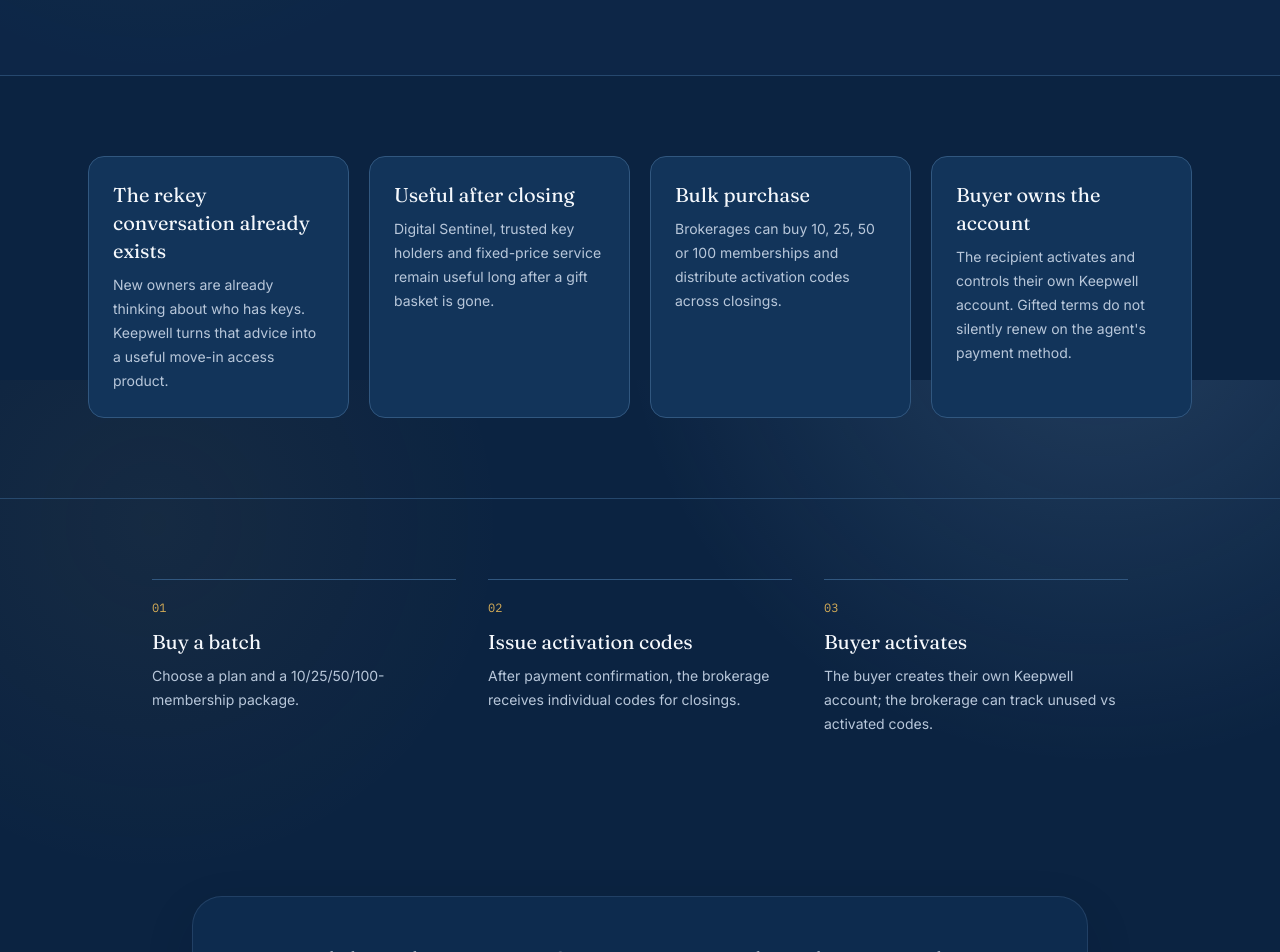
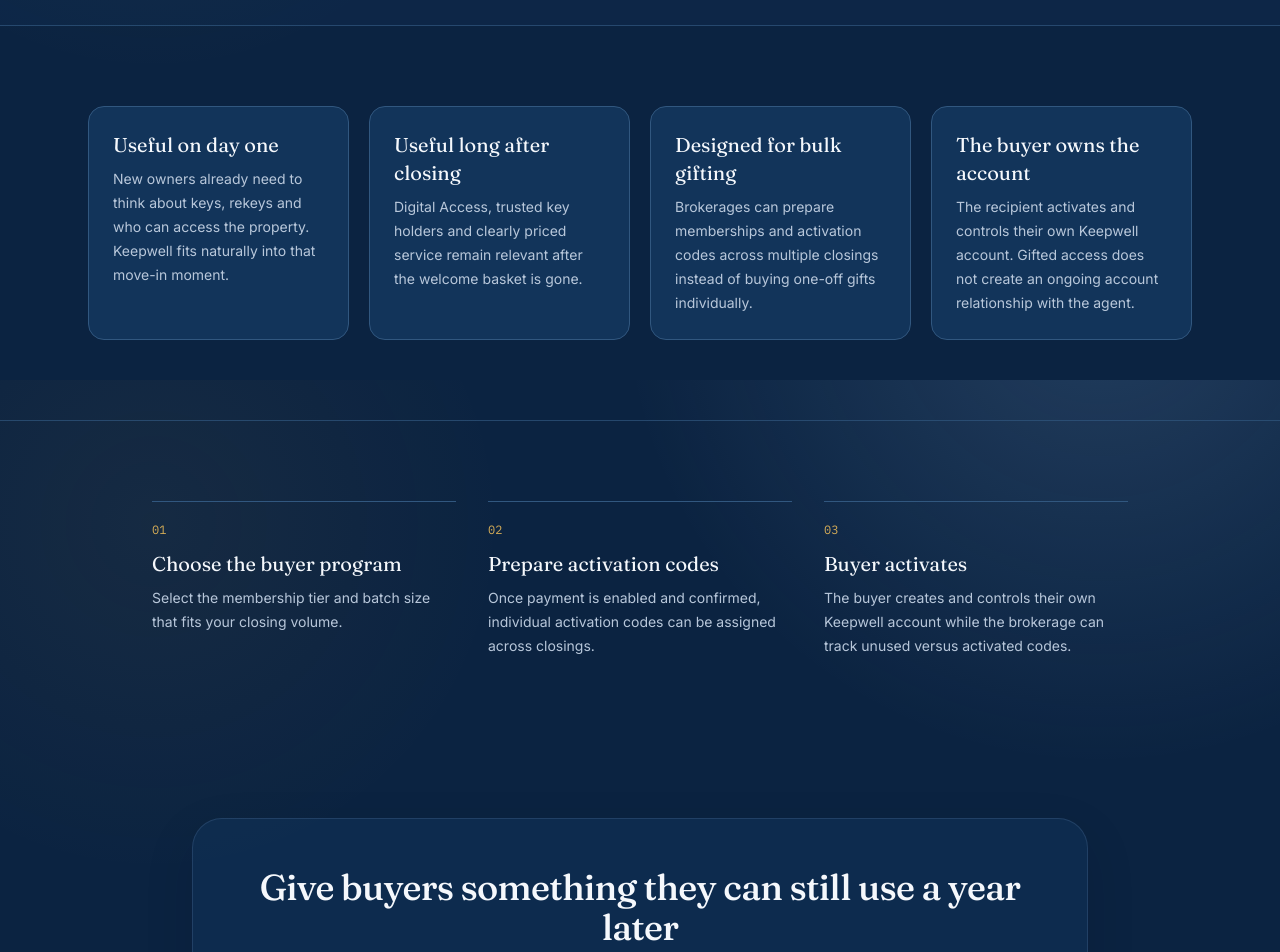
Before and after one commit to unikmo/Keepwell, a Next.js app: page /for-real-estate-agents in a window 1280 px wide. Shown: the part 420-1372 px from the top of the page. Built offline with nearby package versions, Linux system fonts and the light colour scheme; no server answers.

Commit message:
Rewrite real estate page around closing-gift value

```diff
--- a/src/app/for-real-estate-agents/page.tsx
+++ b/src/app/for-real-estate-agents/page.tsx
@@ -4,14 +4,71 @@ import { Footer } from "@/components/Footer";
 import { PageHero } from "@/components/PageHero";
 import { CTABand } from "@/components/CTABand";
 
-export const metadata: Metadata = { title: "Keepwell for real estate professionals", description: "Give buyers a useful move-in access setup through bulk Keepwell memberships and activation codes.", alternates: { canonical: "/for-real-estate-agents" } };
-const REASONS=[
-  {title:"The rekey conversation already exists",body:"New owners are already thinking about who has keys. Keepwell turns that advice into a useful move-in access product."},
-  {title:"Useful after closing",body:"Digital Sentinel, trusted key holders and fixed-price service remain useful long after a gift basket is gone."},
-  {title:"Bulk purchase",body:"Brokerages can buy 10, 25, 50 or 100 memberships and distribute activation codes across closings."},
-  {title:"Buyer owns the account",body:"The recipient activates and controls their own Keepwell account. Gifted terms do not silently renew on the agent's payment method."},
+export const metadata: Metadata = {
+  title: "Closing Gifts for Homebuyers | Keepwell for Real Estate Professionals",
+  description: "Give homebuyers a practical closing gift with Digital Access, trusted key-holder setup and clearly priced property-access services through Keepwell.",
+  alternates: { canonical: "/for-real-estate-agents" },
+};
+
+const REASONS = [
+  { title: "Useful on day one", body: "New owners already need to think about keys, rekeys and who can access the property. Keepwell fits naturally into that move-in moment." },
+  { title: "Useful long after closing", body: "Digital Access, trusted key holders and clearly priced service remain relevant after the welcome basket is gone." },
+  { title: "Designed for bulk gifting", body: "Brokerages can prepare memberships and activation codes across multiple closings instead of buying one-off gifts individually." },
+  { title: "The buyer owns the account", body: "The recipient activates and controls their own Keepwell account. Gifted access does not create an ongoing account relationship with the agent." },
 ];
-export default function RealEstateAgentsPage(){return <div className="flex min-h-screen flex-col"><Nav/><main className="flex-1"><PageHero eyebrow="For real estate professionals" title="Turn 'you should rekey after closing' into a useful move-in product" body="Gift Keepwell in bulk: Digital Sentinel, trusted access, fixed-price provider service and a property-access record the buyer keeps using."/>
-<section className="border-b border-line/70 py-20"><div className="mx-auto max-w-6xl px-6"><div className="grid gap-5 sm:grid-cols-2 lg:grid-cols-4">{REASONS.map(i=><div key={i.title} className="rounded-2xl border border-line bg-surface p-6"><h2 className="font-display text-xl text-parchment">{i.title}</h2><p className="mt-2 text-sm leading-6 text-parchment-dim">{i.body}</p></div>)}</div></div></section>
-<section className="py-20"><div className="mx-auto max-w-5xl px-6"><div className="grid gap-8 md:grid-cols-3">{[{n:"01",title:"Buy a batch",body:"Choose a plan and a 10/25/50/100-membership package."},{n:"02",title:"Issue activation codes",body:"After payment confirmation, the brokerage receives individual codes for closings."},{n:"03",title:"Buyer activates",body:"The buyer creates their own Keepwell account; the brokerage can track unused vs activated codes."}].map(s=><div key={s.n} className="border-t border-line pt-5"><div className="font-mono text-xs text-brass">{s.n}</div><h2 className="mt-3 font-display text-xl text-parchment">{s.title}</h2><p className="mt-2 text-sm leading-6 text-parchment-dim">{s.body}</p></div>)}</div></div></section>
-<CTABand title="Build a closing-gift program that buyers keep using" body="Create a brokerage workspace, choose a bulk package and manage activation codes." ctaLabel="Open brokerage workspace" ctaHref="/brokerage" secondaryLabel="See membership" secondaryHref="/pricing"/></main><Footer/></div>}
+
+export default function RealEstateAgentsPage() {
+  return (
+    <div className="flex min-h-screen flex-col">
+      <Nav />
+      <main className="flex-1">
+        <PageHero
+          eyebrow="For real estate professionals"
+          title="A closing gift that solves a real homeowner problem."
+          body="Give buyers a practical property-access setup: Digital Access for codes and spare-key details, trusted contacts, and clearly priced service when they need on-site help."
+        />
+
+        <section className="border-b border-line/70 py-20">
+          <div className="mx-auto max-w-6xl px-6">
+            <div className="grid gap-5 sm:grid-cols-2 lg:grid-cols-4">
+              {REASONS.map((item) => (
+                <div key={item.title} className="rounded-2xl border border-line bg-surface p-6">
+                  <h2 className="font-display text-xl text-parchment">{item.title}</h2>
+                  <p className="mt-2 text-sm leading-6 text-parchment-dim">{item.body}</p>
+                </div>
+              ))}
+            </div>
+          </div>
+        </section>
+
+        <section className="py-20">
+          <div className="mx-auto max-w-5xl px-6">
+            <div className="grid gap-8 md:grid-cols-3">
+              {[
+                { n: "01", title: "Choose the buyer program", body: "Select the membership tier and batch size that fits your closing volume." },
+                { n: "02", title: "Prepare activation codes", body: "Once payment is enabled and confirmed, individual activation codes can be assigned across closings." },
+                { n: "03", title: "Buyer activates", body: "The buyer creates and controls their own Keepwell account while the brokerage can track unused versus activated codes." },
+              ].map((step) => (
+                <div key={step.n} className="border-t border-line pt-5">
+                  <div className="font-mono text-xs text-brass">{step.n}</div>
+                  <h2 className="mt-3 font-display text-xl text-parchment">{step.title}</h2>
+                  <p className="mt-2 text-sm leading-6 text-parchment-dim">{step.body}</p>
+                </div>
+              ))}
+            </div>
+          </div>
+        </section>
+
+        <CTABand
+          title="Give buyers something they can still use a year later"
+          body="Create a brokerage workspace and prepare a repeatable Keepwell closing-gift program."
+          ctaLabel="Open brokerage workspace"
+          ctaHref="/brokerage"
+          secondaryLabel="See membership"
+          secondaryHref="/pricing"
+        />
+      </main>
+      <Footer />
+    </div>
+  );
+}
```
